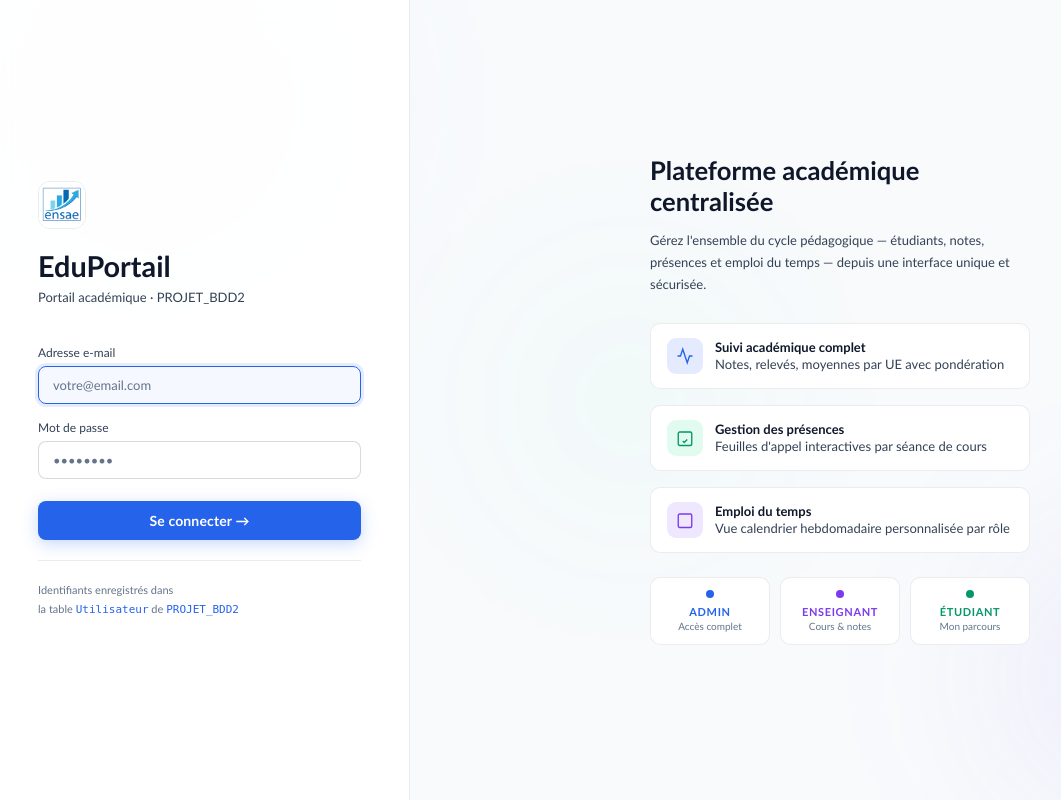
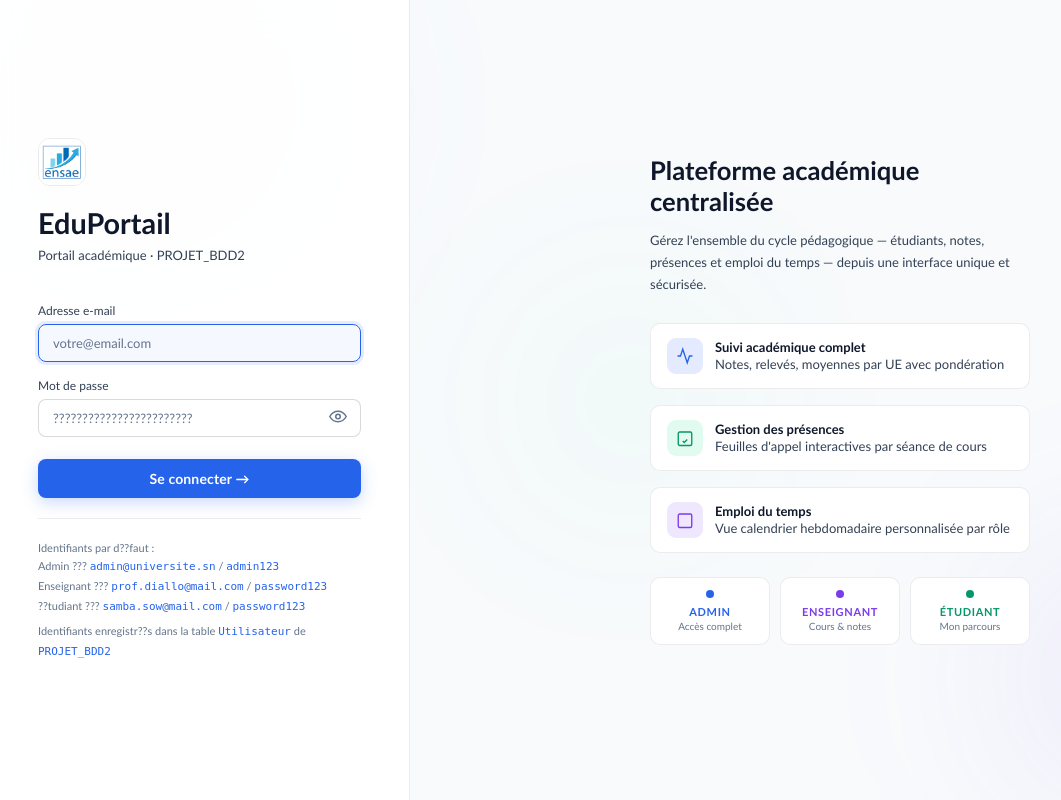
Before and after one commit to proslawa/Projet_BDD2, a Flask app: page /auth/login in a window 1280 px wide. Shown: the whole page, without its empty margins (10-1071 px from the left). Run offline with Flask 3, Linux system fonts and the light colour scheme.

Commit message:
Show default credentials and password toggle

```diff
--- a/app/templates/auth/login.html
+++ b/app/templates/auth/login.html
@@ -52,6 +52,10 @@ h1{font-family:var(--display);font-size:1.8rem;font-weight:800;color:var(--text)
 }
 .form-input:focus{border-color:var(--blue);box-shadow:0 0 0 3px var(--blue-dim);background:rgba(79,124,255,.05)}
 .form-input::placeholder{color:var(--text3)}
+.password-wrap{position:relative}
+.toggle-pwd{position:absolute;right:10px;top:50%;transform:translateY(-50%);border:none;background:transparent;cursor:pointer;padding:4px;color:var(--text3)}
+.toggle-pwd svg{width:18px;height:18px;stroke:currentColor;fill:none;stroke-width:2}
+.toggle-pwd:hover{color:var(--text)}
 .btn-login{
   width:100%;background:var(--blue);color:#fff;border:none;padding:11px;
   border-radius:8px;font-family:var(--display);font-size:14px;font-weight:700;
@@ -121,13 +125,24 @@ h1{font-family:var(--display);font-size:1.8rem;font-weight:800;color:var(--text)
       </div>
       <div class="form-group">
         <label class="form-label">Mot de passe</label>
-        <input class="form-input" type="password" name="password" placeholder="••••••••" required>
+        <div class="password-wrap">
+          <input id="password-input" class="form-input" type="password" name="password" placeholder="????????????????????????" required>
+          <button type="button" class="toggle-pwd" aria-label="Afficher le mot de passe" onclick="togglePassword()">
+            <svg id="eye-icon" viewBox="0 0 24 24"><path d="M1 12s4-7 11-7 11 7 11 7-4 7-11 7S1 12 1 12z"/><circle cx="12" cy="12" r="3"/></svg>
+          </button>
+        </div>
       </div>
       <button type="submit" class="btn-login">Se connecter →</button>
     </form>
 
     <hr class="divider">
-    <p class="hint">Identifiants enregistrés dans<br>la table <code>Utilisateur</code> de <code>PROJET_BDD2</code></p>
+    <div class="hint">
+      <div>Identifiants par d??faut :</div>
+      <div>Admin ??? <code>admin@universite.sn</code> / <code>admin123</code></div>
+      <div>Enseignant ??? <code>prof.diallo@mail.com</code> / <code>password123</code></div>
+      <div>??tudiant ??? <code>samba.sow@mail.com</code> / <code>password123</code></div>
+      <div style="margin-top:6px">Identifiants enregistr??s dans la table <code>Utilisateur</code> de <code>PROJET_BDD2</code></div>
+    </div>
   </div>
 
   <div class="right">
@@ -168,5 +183,16 @@ h1{font-family:var(--display);font-size:1.8rem;font-weight:800;color:var(--text)
     </div>
   </div>
 </div>
+<script>
+function togglePassword(){
+  const input = document.getElementById('password-input');
+  const icon = document.getElementById('eye-icon');
+  const isPwd = input.type === 'password';
+  input.type = isPwd ? 'text' : 'password';
+  icon.innerHTML = isPwd
+    ? '<path d="M17.94 17.94A10.94 10.94 0 0 1 12 20c-7 0-11-8-11-8a21.77 21.77 0 0 1 5.06-6.94"/><path d="M9.9 4.24A10.94 10.94 0 0 1 12 4c7 0 11 8 11 8a21.77 21.77 0 0 1-3.17 4.33"/><path d="M1 1l22 22"/><path d="M14.12 14.12a3 3 0 0 1-4.24-4.24"/>'
+    : '<path d="M1 12s4-7 11-7 11 7 11 7-4 7-11 7S1 12 1 12z"/><circle cx="12" cy="12" r="3"/>';
+}
+</script>
 </body>
 </html>
```
